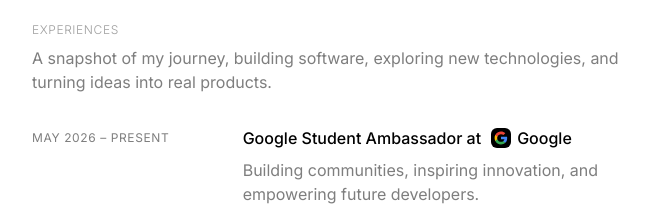
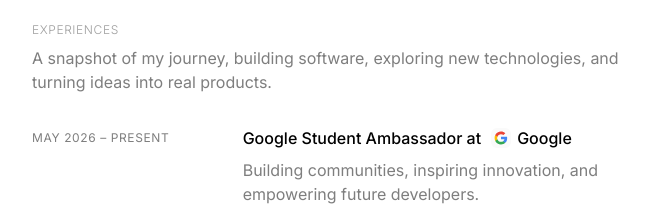
Before and after one commit to gujarathisampath/portfolio, a Next.js app: page / in a window 1280 px wide. Shown: the part 1820-2038 px from the top of the page, without its empty margins (304-974 px from the left). Built offline with nearby package versions, Linux system fonts and the light colour scheme.

Commit message:
feat: initialize project layout, custom icons, and 404 page with assets

```diff
--- a/app/layout.tsx
+++ b/app/layout.tsx
@@ -68,9 +68,9 @@
     <html
       lang="en"
       suppressHydrationWarning
-      className={cn("antialiased", "font-sans", inter.variable, interVariable.variable, GeistMono.variable, "flex flex-col max-w-2xl mx-auto py-14 px-8 selection:bg-primary-foreground selection:text-primary")}
+      className={cn("antialiased", "font-sans", inter.variable, interVariable.variable, GeistMono.variable)}
     >
-      <body>
+    <body className="flex min-h-screen flex-col max-w-2xl mx-auto py-14 px-8 selection:bg-primary-foreground selection:text-primary">
         <ThemeProvider>{children}</ThemeProvider>
         <script defer src='https://static.cloudflareinsights.com/beacon.min.js' data-cf-beacon='{"token": "47cf0a60ac89472faa0c87a4171da3c4"}'></script>
       </body>
--- /dev/null
+++ b/app/not-found.tsx
@@ -0,0 +1,32 @@
+import Footer from "@/components/sections/footer";
+import Image from "next/image";
+import Link from "next/link";
+
+export default function NotFound() {
+  return (
+    <main className="flex flex-1 flex-col">
+      <div className="flex flex-1 flex-col items-center justify-center gap-5 text-center">
+        <h1 className="text-base font-light">¯\_(ツ)_/¯</h1>
+        <Image
+          src="/cat.jpg"
+          alt="Cat"
+          width={250}
+          height={250}
+          className="rounded-lg object-cover"
+          priority
+        />
+        <p className="text-muted-foreground text-sm">
+          Say hi to the cat and go back to{" "}
+          <Link
+            href="/"
+            className="text-primary transition-colors hover:text-muted-foreground"
+          >
+            home
+          </Link>
+          .
+        </p>
+      </div>
+      <Footer />
+    </main>
+  );
+}
--- a/assets/icons/icons.tsx
+++ b/assets/icons/icons.tsx
@@ -11,7 +11,7 @@
 export function GSAIcon({className, props}:{className?:string,props?:React.HTMLAttributes<SVGElement>}){
     return (
         <svg className={className} {...props} width="20" height="20" viewBox="0 0 20 20" fill="none" xmlns="http://www.w3.org/2000/svg">
-            <rect width="20" height="20" fill="currentColor"/>
+            <rect width="20" height="20" fill="#fafafa"/>
             <g clipPath="url(#clip0_2053_3)">
             <path d="M16.16 10.1455C16.16 9.69051 16.1192 9.25301 16.0433 8.83301H10V11.318H13.4533C13.3017 12.1172 12.8467 12.7938 12.1642 13.2488V14.8647H14.2467C15.46 13.7447 16.16 12.0997 16.16 10.1455Z" fill="#4285F4"/>
             <path d="M9.99982 16.4163C11.7323 16.4163 13.1848 15.8446 14.2465 14.8646L12.164 13.2488C11.5923 13.6338 10.8632 13.8671 9.99982 13.8671C8.33148 13.8671 6.91398 12.7413 6.40648 11.2246H4.27148V12.8813C5.32732 14.9754 7.49148 16.4163 9.99982 16.4163Z" fill="#34A853"/>
```
Also changed, not shown: public/Sampath (Stroke).svg (deleted), public/cat.jpg (added).
